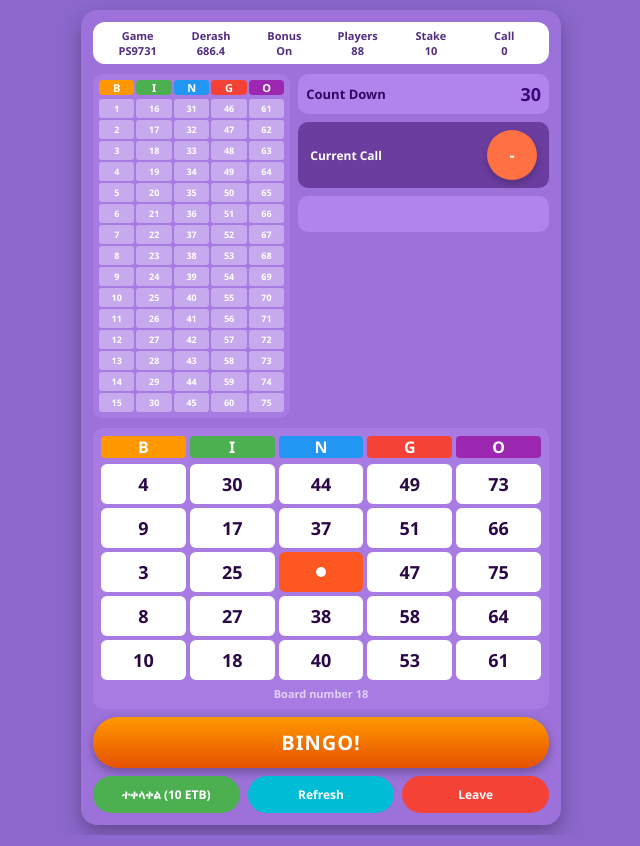
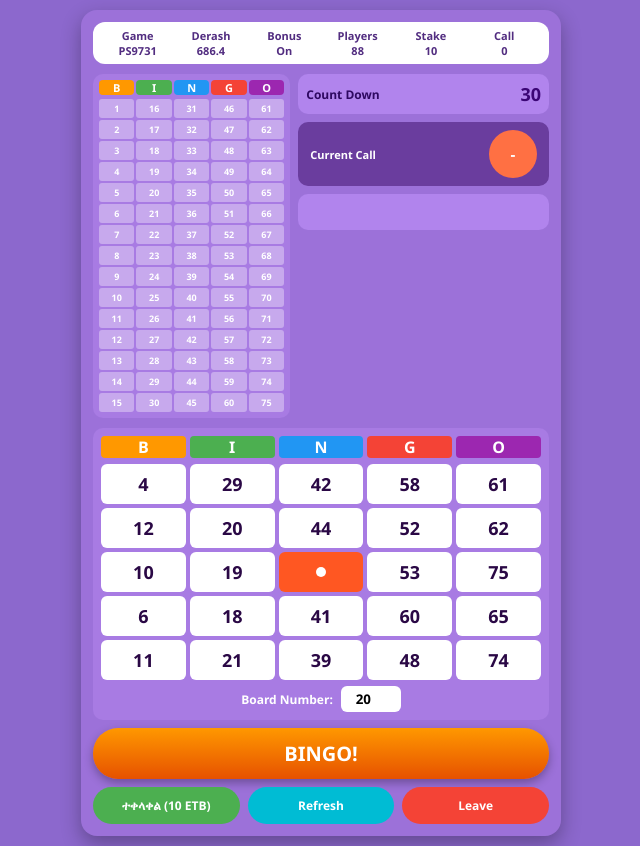
Before and after one commit to mikaelinad0-hash/Efoy-bingo, a website: page index.html in a window 1280 px wide. Shown: the whole page, without its empty margins (319-959 px from the left). Drawn offline with Linux system fonts and the light colour scheme.

Commit message:
Update index.html

```diff
--- a/index.html
+++ b/index.html
@@ -3,21 +3,19 @@
 <head>
   <meta charset="UTF-8">
   <meta name="viewport" content="width=device-width, initial-scale=1.0">
-  <title>እፎይ ቢንጎ - Efoy Bingo</title>
+  <title>እፎይ ቢንጎ - Master Board & Unique Cards</title>
   <script src="https://telegram.org/js/telegram-web-app.js"></script>
   <style>
     * { box-sizing: border-box; font-family: 'Segoe UI', Tahoma, Geneva, Verdana, sans-serif; }
     body { background-color: #8c68cd; color: #fff; margin: 0; padding: 10px; display: flex; justify-content: center; }
     .container { width: 100%; max-width: 480px; background: #9c71d9; border-radius: 16px; padding: 12px; box-shadow: 0 8px 20px rgba(0,0,0,0.3); }
 
-    /* Top Bar */
     .top-bar { display: flex; justify-content: space-between; background: #fff; color: #522d80; padding: 6px 8px; border-radius: 12px; font-size: 11px; font-weight: bold; margin-bottom: 10px; text-align: center; }
     .top-item { flex: 1; }
 
-    /* Main Area */
     .main-layout { display: flex; gap: 8px; margin-bottom: 10px; }
 
-    /* Left Master Board (1-75) */
+    /* Master Board (1-75) */
     .master-board-container { width: 44%; background: #a87be3; border-radius: 10px; padding: 6px; }
     .bingo-header-mini { display: grid; grid-template-columns: repeat(5, 1fr); gap: 2px; text-align: center; font-weight: bold; font-size: 11px; margin-bottom: 4px; }
     .b-h { background: #ff9800; border-radius: 4px; color: #fff; }
@@ -30,16 +28,14 @@
     .m-cell.called { background: #ff5722; color: #fff; }
     .m-cell.last-called { background: #4CAF50; color: #fff; }
 
-    /* Right Display Panel */
     .right-panel { width: 56%; display: flex; flex-direction: column; gap: 8px; }
     .status-box { background: #b184ed; border-radius: 10px; padding: 8px; display: flex; justify-content: space-between; align-items: center; }
-    .status-title { font-size: 13px; font-weight: bold; color: #2e0961; }
+    .status-title { font-size: 12px; font-weight: bold; color: #2e0961; }
     .status-value { font-size: 18px; font-weight: bold; color: #3b0675; }
 
     .current-call-box { background: #6a3d9e; border-radius: 10px; padding: 8px 12px; display: flex; justify-content: space-between; align-items: center; }
-    .call-circle { width: 50px; height: 50px; background: #ff7043; border-radius: 50%; display: flex; justify-content: center; align-items: center; font-size: 16px; font-weight: bold; color: #fff; box-shadow: 0 4px 6px rgba(0,0,0,0.2); }
+    .call-circle { width: 48px; height: 48px; background: #ff7043; border-radius: 50%; display: flex; justify-content: center; align-items: center; font-size: 15px; font-weight: bold; color: #fff; }
 
-    /* Recent Calls History */
     .recent-calls { background: #b184ed; border-radius: 10px; padding: 6px; display: flex; justify-content: center; gap: 6px; height: 36px; align-items: center; }
     .recent-ball { width: 26px; height: 26px; border-radius: 50%; display: flex; justify-content: center; align-items: center; font-size: 9px; font-weight: bold; color: white; }
 
@@ -51,10 +47,11 @@
     .cell.selected { background: #ff5722 !important; color: #fff !important; }
     .cell.free { background: #2e7d32; color: #fff; display: flex; justify-content: center; align-items: center; }
     .free-dot { width: 10px; height: 10px; background: #fff; border-radius: 50%; }
-    .board-number-label { text-align: center; font-size: 11px; margin-top: 6px; color: #e0d0f5; font-weight: bold; }
 
-    /* Controls */
-    .bingo-btn { background: linear-gradient(180deg, #ff9800 0%, #e65100 100%); color: white; border: none; padding: 12px; border-radius: 25px; font-size: 20px; font-weight: bold; cursor: pointer; width: 100%; margin-top: 8px; box-shadow: 0 4px 10px rgba(0,0,0,0.3); letter-spacing: 1px; }
+    .board-select-area { display: flex; justify-content: center; align-items: center; gap: 8px; margin-top: 6px; }
+    .board-input { width: 60px; padding: 4px; border-radius: 6px; border: none; text-align: center; font-weight: bold; }
+
+    .bingo-btn { background: linear-gradient(180deg, #ff9800 0%, #e65100 100%); color: white; border: none; padding: 12px; border-radius: 25px; font-size: 20px; font-weight: bold; cursor: pointer; width: 100%; margin-top: 8px; box-shadow: 0 4px 10px rgba(0,0,0,0.3); }
     .bottom-btns { display: flex; gap: 8px; margin-top: 8px; }
     .action-btn { flex: 1; padding: 10px; border: none; border-radius: 20px; color: white; font-weight: bold; font-size: 12px; cursor: pointer; }
     .btn-refresh { background: #00bcd4; }
@@ -65,7 +62,6 @@
 <body>
 
 <div class="container">
-  <!-- Top Bar -->
   <div class="top-bar">
     <div class="top-item">Game<br><span id="game-id">PS9731</span></div>
     <div class="top-item">Derash<br><span>686.4</span></div>
@@ -75,9 +71,7 @@
     <div class="top-item">Call<br><span id="call-cnt">0</span></div>
   </div>
 
-  <!-- Main Layout -->
   <div class="main-layout">
-    <!-- Left Master Board -->
     <div class="master-board-container">
       <div class="bingo-header-mini">
         <div class="b-h">B</div><div class="i-h">I</div><div class="n-h">N</div><div class="g-h">G</div><div class="o-h">O</div>
@@ -85,7 +79,6 @@
       <div class="master-grid" id="master-grid"></div>
     </div>
 
-    <!-- Right Display -->
     <div class="right-panel">
       <div class="status-box">
         <div class="status-title" id="status-label">Count Down</div>
@@ -93,30 +86,30 @@
       </div>
 
       <div class="current-call-box">
-        <span style="font-size: 12px; font-weight: bold;">Current Call</span>
+        <span style="font-size: 11px; font-weight: bold;">Current Call</span>
         <div class="call-circle" id="current-call">-</div>
       </div>
 
-      <!-- Recent 4 Called Balls -->
       <div class="recent-calls" id="recent-calls"></div>
     </div>
   </div>
 
-  <!-- Player Bingo Card -->
   <div class="player-card">
     <div class="bingo-header">
       <div class="b-h">B</div><div class="i-h">I</div><div class="n-h">N</div><div class="g-h">G</div><div class="o-h">O</div>
     </div>
     <div class="card-grid" id="player-board"></div>
-    <!-- የካርቴላ ቁጥር -->
-    <div class="board-number-label" id="board-num-display">Board number 98</div>
+
+    <div class="board-select-area">
+      <span style="font-size: 12px; font-weight: bold;">Board Number:</span>
+      <input type="number" id="board-id-input" class="board-input" value="20" min="1" max="100" onchange="loadCardByNumber(this.value)">
+    </div>
   </div>
 
-  <!-- Action Buttons -->
   <button class="bingo-btn" onclick="claimBingo()">BINGO!</button>
   <div class="bottom-btns">
     <button class="action-btn btn-start" onclick="joinAndStartTimer()">ተቀላቀል (10 ETB)</button>
-    <button class="action-btn btn-refresh" onclick="generatePlayerBoard()">Refresh</button>
+    <button class="action-btn btn-refresh" onclick="randomBoard()">Refresh</button>
     <button class="action-btn btn-leave" onclick="resetGame()">Leave</button>
   </div>
 </div>
@@ -130,7 +123,7 @@
   let countdownInterval = null;
   let isGameStarted = false;
   let playerBoardState = [];
-  let currentBoardNumber = 98;
+  let currentBoardNumber = 20;
 
   // 1-75 Master Board መፍጠር
   function initMasterBoard() {
@@ -148,24 +141,44 @@
     }
   }
 
-  // B-I-N-G-O Standard Player Card መፍጠር
-  function generatePlayerBoard() {
+  // የካርቴላ ቁጥር መሰረት አድርጎ Unique Grid ማምረቻ ሎጅክ (Deterministic Seed Generation)
+  function getBoardGridBySeed(boardNum) {
+    let seed = boardNum * 12345;
+    function pseudoRandom(min, max) {
+      seed = (seed * 9301 + 49297) % 233280;
+      let rnd = seed / 233280;
+      return Math.floor(min + rnd * (max - min + 1));
+    }
+
+    function getColumnNums(min, max) {
+      let nums = [];
+      while (nums.length < 5) {
+        let n = pseudoRandom(min, max);
+        if (!nums.includes(n)) nums.push(n);
+      }
+      return nums;
+    }
+
+    return [
+      getColumnNums(1, 15),   // B
+      getColumnNums(16, 30),  // I
+      getColumnNums(31, 45),  // N
+      getColumnNums(46, 60),  // G
+      getColumnNums(61, 75)   // O
+    ];
+  }
+
+  // ተጫዋቹ የመረጠውን የካርቴላ ቁጥር መጫን
+  function loadCardByNumber(boardNum) {
     if (isGameStarted) return;
+    currentBoardNumber = parseInt(boardNum) || 1;
+    document.getElementById('board-id-input').value = currentBoardNumber;
+
     const board = document.getElementById('player-board');
     board.innerHTML = '';
     playerBoardState = [];
 
-    // የካርቴላ ቁጥር መቀየር (Board Number)
-    currentBoardNumber = Math.floor(Math.random() * 90) + 10;
-    document.getElementById('board-num-display').innerText = 'Board number ' + currentBoardNumber;
-
-    let columns = [
-      getUniqueRandoms(1, 15, 5),   // B
-      getUniqueRandoms(16, 30, 5),  // I
-      getUniqueRandoms(31, 45, 5),  // N
-      getUniqueRandoms(46, 60, 5),  // G
-      getUniqueRandoms(61, 75, 5)   // O
-    ];
+    let columns = getBoardGridBySeed(currentBoardNumber);
 
     for (let row = 0; row < 5; row++) {
       for (let col = 0; col < 5; col++) {
@@ -173,7 +186,6 @@
         cell.className = 'cell';
 
         if (row === 2 && col === 2) {
-          // Center FREE space
           cell.classList.add('selected', 'free');
           cell.innerHTML = '<div class="free-dot"></div>';
         } else {
@@ -195,16 +207,11 @@
     }
   }
 
-  function getUniqueRandoms(min, max, count) {
-    let arr = [];
-    while (arr.length < count) {
-      let r = Math.floor(Math.random() * (max - min + 1)) + min;
-      if (!arr.includes(r)) arr.push(r);
-    }
-    return arr;
+  function randomBoard() {
+    let randomNum = Math.floor(Math.random() * 100) + 1;
+    loadCardByNumber(randomNum);
   }
 
-  // ተጫዋች ሲቀላቀል የ 30 ሰከንድ ቆጣሪ መጀመር
   function joinAndStartTimer() {
     if (isGameStarted || countdownInterval) return;
 
@@ -224,14 +231,13 @@
     }, 1000);
   }
 
-  // ጨዋታው ሲጀምር በየ 5 ሰከንዱ ቁጥር መጥራት (Countdown ያለው)
   function startBingoGame() {
     isGameStarted = true;
     calledNumbers = [];
     document.getElementById('recent-calls').innerHTML = '';
     document.getElementById('status-label').innerText = "Next Call";
 
-    callNextNumber(); // የመጀመሪያውን ቁጥር ወዲያው መጥራት
+    callNextNumber();
 
     let nextCallTimer = 5;
     document.getElementById('timer-val').innerText = nextCallTimer;
@@ -242,7 +248,7 @@
 
       if (nextCallTimer <= 0) {
         callNextNumber();
-        nextCallTimer = 5; // Countdown ወደ 5 ይመለሳል
+        nextCallTimer = 5;
       }
     }, 1000);
   }
@@ -261,7 +267,6 @@
 
     calledNumbers.push(num);
 
-    // Letter prefix (B, I, N, G, O)
     let letter = "";
     let bgColor = "";
     if (num <= 15) { letter = "B"; bgColor = "#ff9800"; }
@@ -273,7 +278,6 @@
     document.getElementById('current-call').innerText = letter + "-" + num;
     document.getElementById('call-cnt').innerText = calledNumbers.length;
 
-    // Master Board ማስተካከያ
     document.querySelectorAll('.m-cell.last-called').forEach(c => {
       c.classList.remove('last-called');
       c.classList.add('called');
@@ -281,7 +285,6 @@
     const mCell = document.getElementById('m-' + num);
     if (mCell) mCell.classList.add('last-called');
 
-    // Recent 4 Called Balls ማሳየት
     updateRecentCalls(letter + num, bgColor);
   }
 
@@ -298,7 +301,6 @@
     }
   }
 
-  // BINGO Claim ማድረጊያ
   function claimBingo() {
     if (!isGameStarted) {
       showMsg("ጨዋታው ገና አልተጀመረም!");
@@ -317,9 +319,9 @@
 
     if (isWon) {
       clearInterval(gameInterval);
-      showMsg("🎉 BINGO! እንኳን ደስ አለዎት አሸንፈዋል!");
+      showMsg("🎉 BINGO! Board #" + currentBoardNumber + " አሸንፏል!");
     } else {
-      showMsg("ገና አልሞሉም! እባክዎን ሰሌዳዎን ያረጋግጡ።");
+      showMsg("ገና አልሞሉም! ሰሌዳዎን ያረጋግጡ።");
     }
   }
 
@@ -334,7 +336,7 @@
     document.getElementById('call-cnt').innerText = "0";
     document.getElementById('recent-calls').innerHTML = '';
     initMasterBoard();
-    generatePlayerBoard();
+    loadCardByNumber(currentBoardNumber);
   }
 
   function showMsg(msg) {
@@ -343,7 +345,7 @@
   }
 
   initMasterBoard();
-  generatePlayerBoard();
+  loadCardByNumber(20);
 </script>
 </body>
 </html>
```
